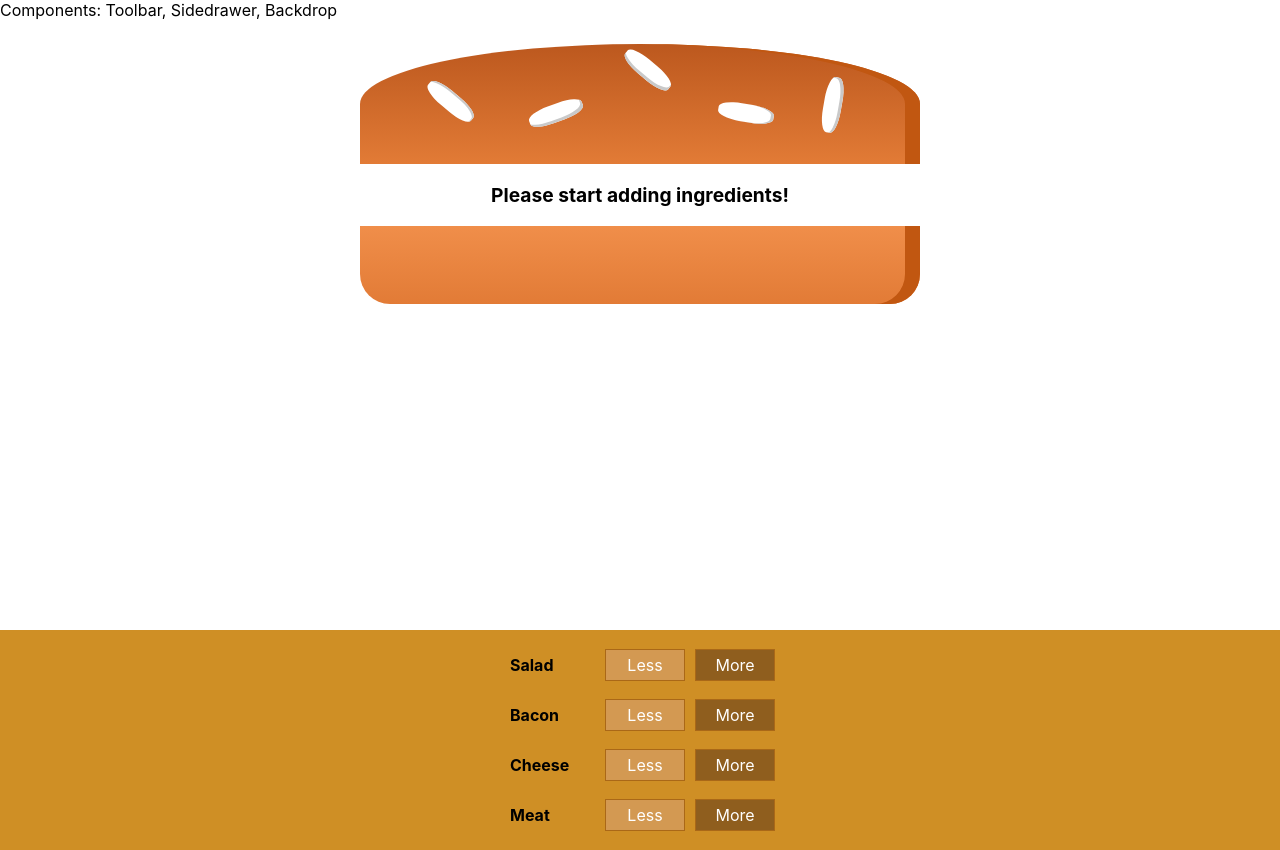
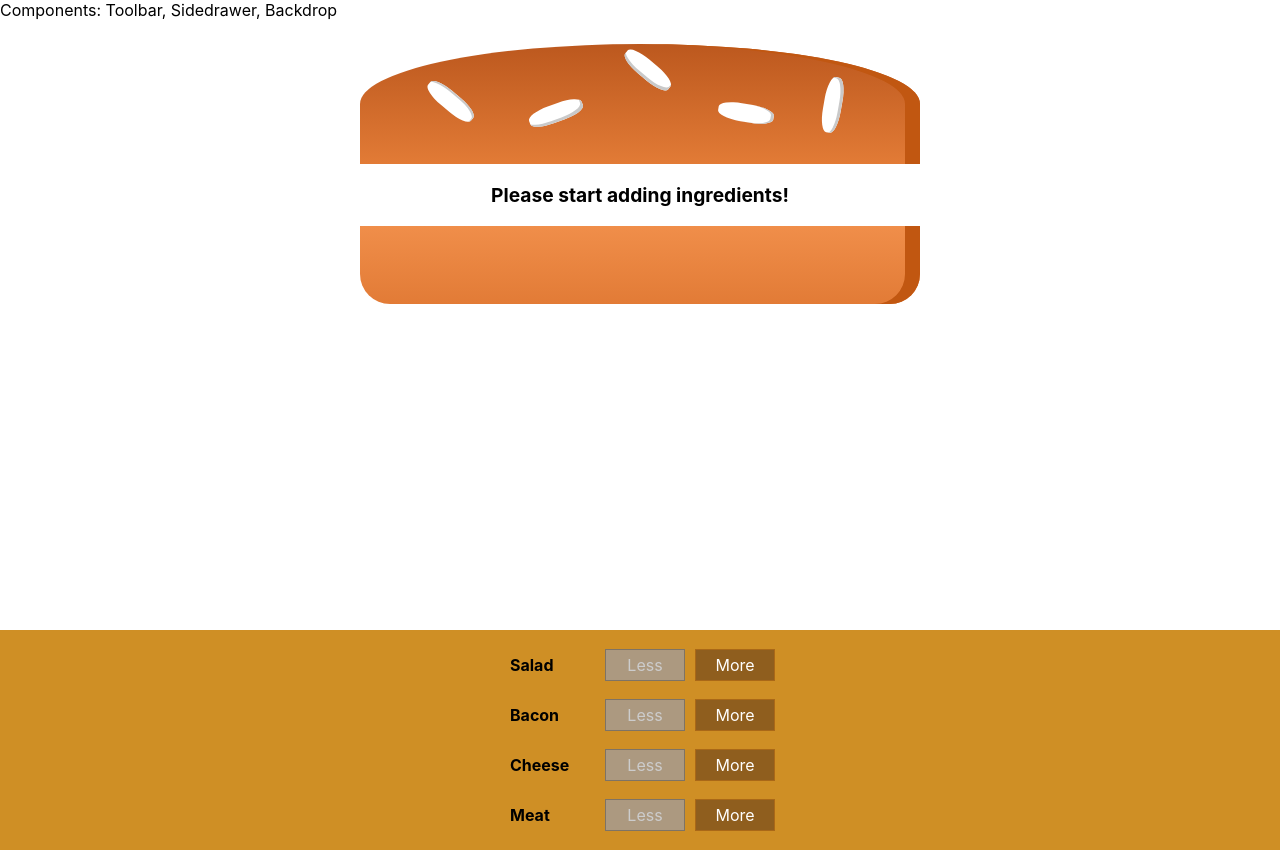
Before and after one commit to yusufcodes/react-burgerbuilder, a React (Create React App) app: page / in a window 1280 px wide. Built offline with nearby package versions, Linux system fonts and the light colour scheme.

Commit message:
Remove ingredient handler added as well as logic to handle disabling a button

```diff
--- a/src/components/Burger/BuildControls/BuildControl/BuildControl.js
+++ b/src/components/Burger/BuildControls/BuildControl/BuildControl.js
@@ -5,7 +5,7 @@
     return (
         <div className={classes.BuildControl}>
             <div className={classes.Label}>{props.label}</div>
-            <button className={classes.Less}>Less</button>
+            <button className={classes.Less} onClick={props.removed} disabled={props.disabled}>Less</button>
             <button className={classes.More} onClick={props.added}>More</button>
         </div>
     )
--- a/src/components/Burger/BuildControls/BuildControls.js
+++ b/src/components/Burger/BuildControls/BuildControls.js
@@ -17,7 +17,9 @@
             return <BuildControl
             key={currentControl.label}
             label={currentControl.label}
-            added={() => props.ingredientAdded(currentControl.type)}/>
+            added={() => props.ingredientAdded(currentControl.type)}
+            removed={() => props.ingredientRemoved(currentControl.type)}
+            disabled={props.disabled[currentControl.type]}/>
         })
         }
     </div>
--- a/src/containers/BurgerBuilder/BurgerBuilder.js
+++ b/src/containers/BurgerBuilder/BurgerBuilder.js
@@ -21,7 +21,6 @@
     }
 
     addIngredientHandler = (type) => {
-        console.log('....');
         // Adding to the number of ingredients
         const oldCount = this.state.ingredients[type];
         const newCount = oldCount + 1;
@@ -37,15 +36,50 @@
         this.setState({
             totalPrice: newPrice,
             ingredients: newIngredients
-        })
+        });
+    }
+
+    removeIngredientHandler = (type) => {
+        // Adding to the number of ingredients
+
+        const oldCount = this.state.ingredients[type];
+        if(!oldCount <= 0)
+        {
+            const newCount = oldCount - 1;
+            const newIngredients = {
+                ...this.state.ingredients
+            };
+            newIngredients[type] = newCount;
+
+            // Adding to the price
+            const priceDeduction = INGREDIENT_PRICES[type];
+            const oldPrice = this.state.totalPrice;
+            const newPrice = oldPrice - priceDeduction;
+            this.setState({
+                totalPrice: newPrice,
+                ingredients: newIngredients
+            });
+        }
+
     }
 
     render() {
+        // Boolean values dictating if particular button should be enabled/disabled
+        const disabledInfo = {
+            ...this.state.ingredients
+        };
+
+        for (let key in disabledInfo) {
+            disabledInfo[key] = disabledInfo[key] <= 0;
+        }
+
         return (
             <React.Fragment>
                 <Burger ingredients={this.state.ingredients}/>
                 <BuildControls
                 ingredientAdded={this.addIngredientHandler}
+                ingredientRemoved={this.removeIngredientHandler}
+                disabled={disabledInfo}
                 />
             </React.Fragment>
         )
```
